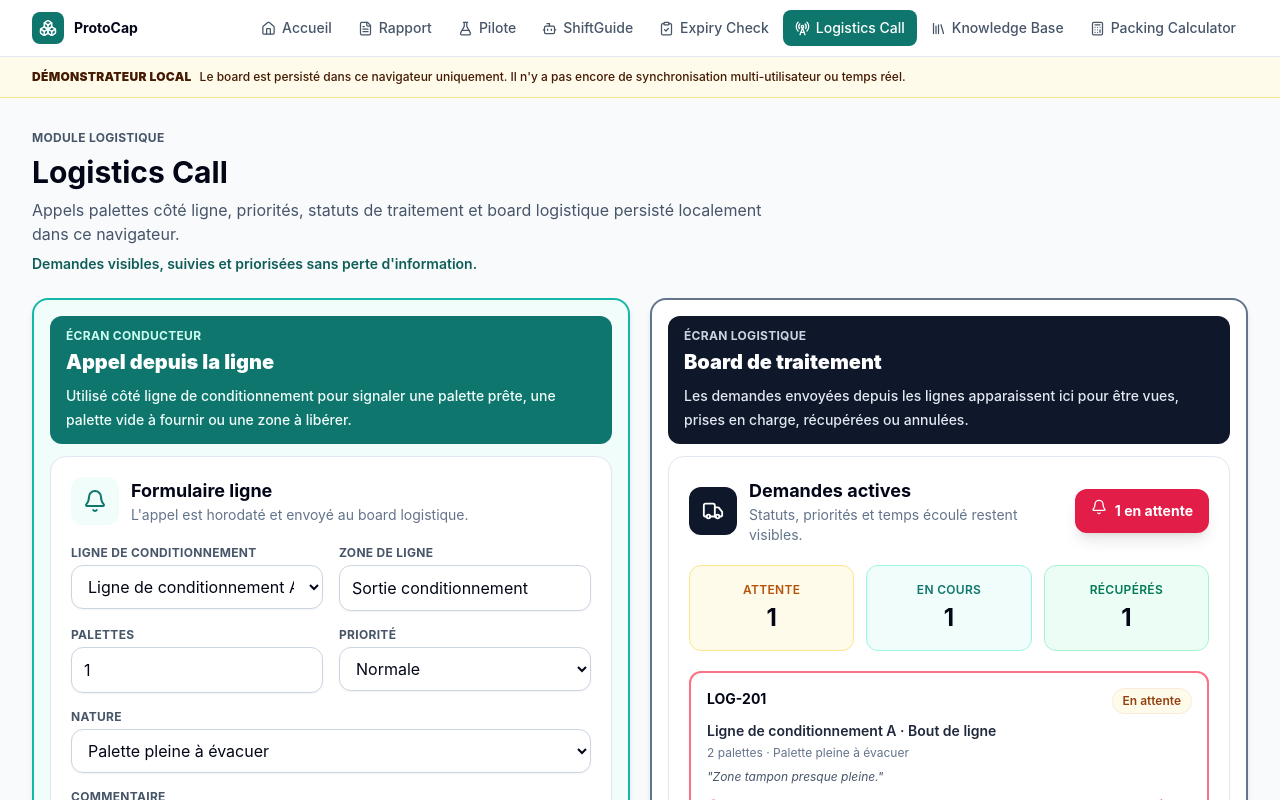
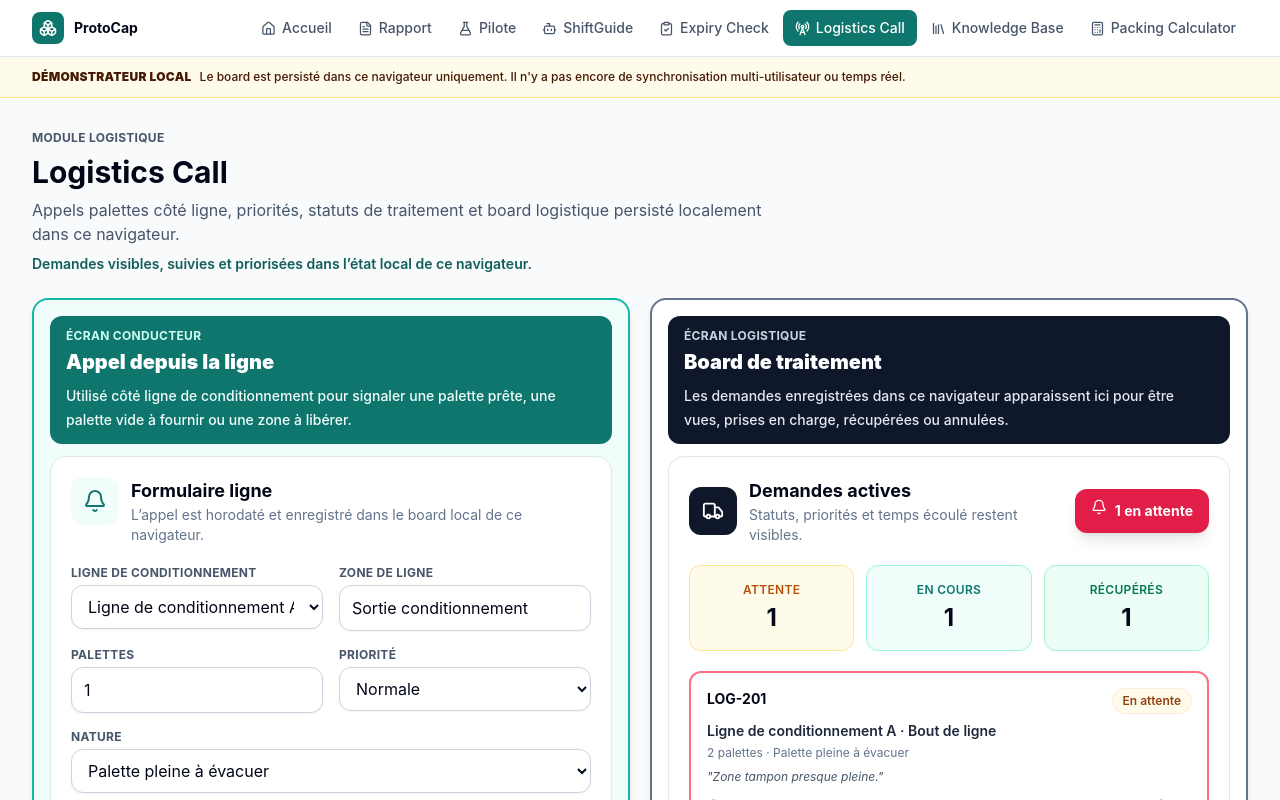
Before and after one commit to AmineAKIK/protocap, a React (Vite) app: page /logistics-call in a window 1280 px wide. Shown: the top 800 px of the page. Built offline with nearby package versions, Linux system fonts and the light colour scheme.

Commit message:
fix(copy): state Logistics local persistence truthfully

```diff
--- a/src/pages/LogisticsCallPage.tsx
+++ b/src/pages/LogisticsCallPage.tsx
@@ -229,7 +229,7 @@ export function LogisticsCallPage() {
           Appels palettes côté ligne, priorités, statuts de traitement et board logistique persisté localement dans ce navigateur.
         </p>
         <p className="mt-1 hidden max-w-3xl break-normal text-sm font-semibold text-teal-800 sm:mt-2 sm:block">
-          Demandes visibles, suivies et priorisées sans perte d'information.
+          Demandes visibles, suivies et priorisées dans l’état local de ce navigateur.
         </p>
       </div>
 
@@ -299,7 +299,7 @@ export function LogisticsCallPage() {
               </div>
               <div className="min-w-0">
                 <h3 className="break-normal text-lg font-bold text-slate-950">Formulaire ligne</h3>
-                <p className="break-normal text-sm text-slate-500">L'appel est horodaté et envoyé au board logistique.</p>
+                <p className="break-normal text-sm text-slate-500">L’appel est horodaté et enregistré dans le board local de ce navigateur.</p>
               </div>
             </div>
 
@@ -369,7 +369,7 @@ export function LogisticsCallPage() {
             <p className="text-xs font-bold uppercase tracking-wide text-slate-300">Écran logistique</p>
             <h2 className="break-normal text-lg font-black sm:mt-1 sm:text-xl">Board de traitement</h2>
             <p className="mt-1 hidden break-normal text-sm font-medium leading-6 text-slate-200 sm:mt-2 sm:block">
-              Les demandes envoyées depuis les lignes apparaissent ici pour être vues, prises en charge, récupérées ou annulées.
+              Les demandes enregistrées dans ce navigateur apparaissent ici pour être vues, prises en charge, récupérées ou annulées.
             </p>
           </div>
           <div className="panel min-w-0 p-4 sm:p-5">
```
